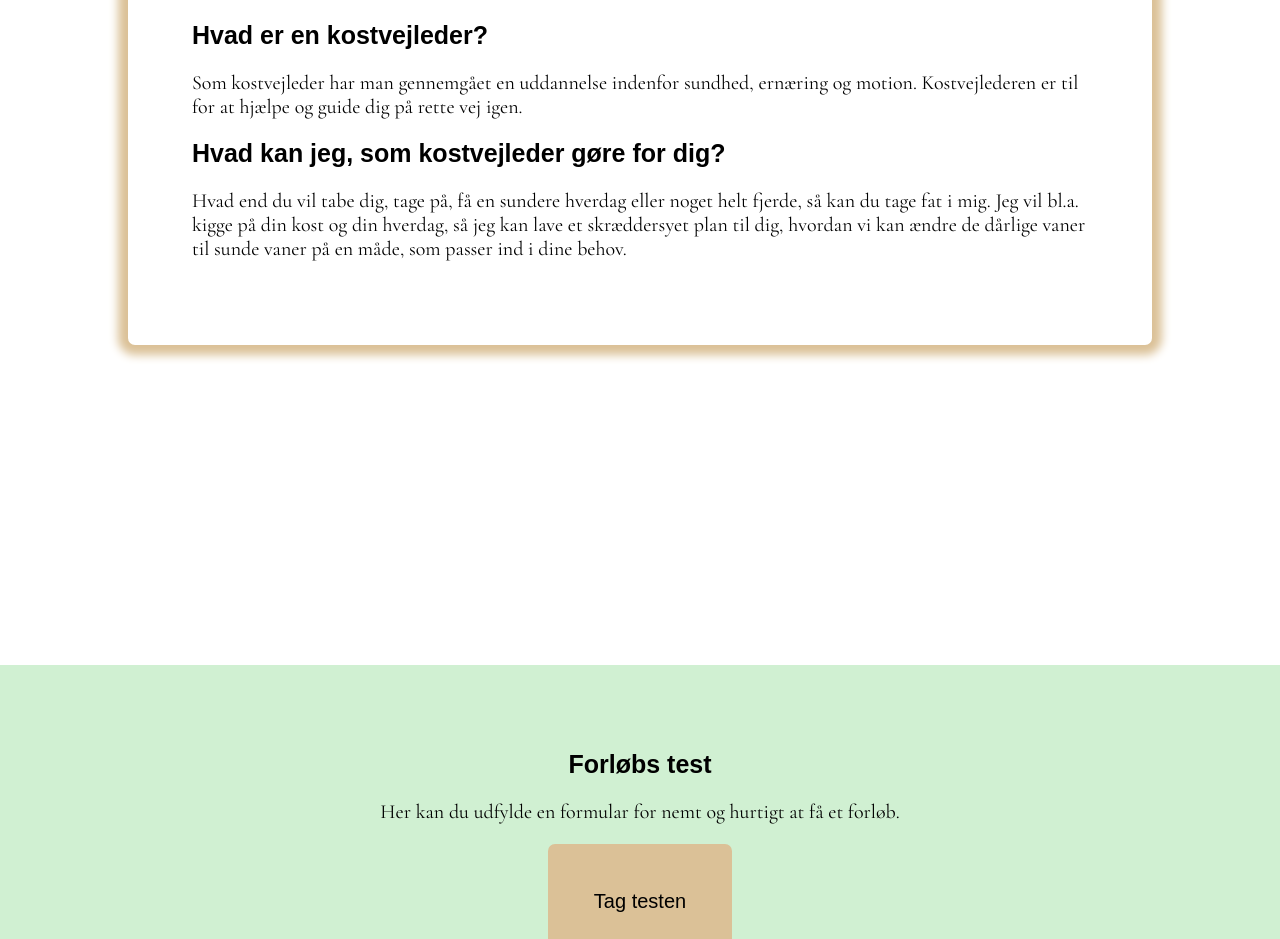
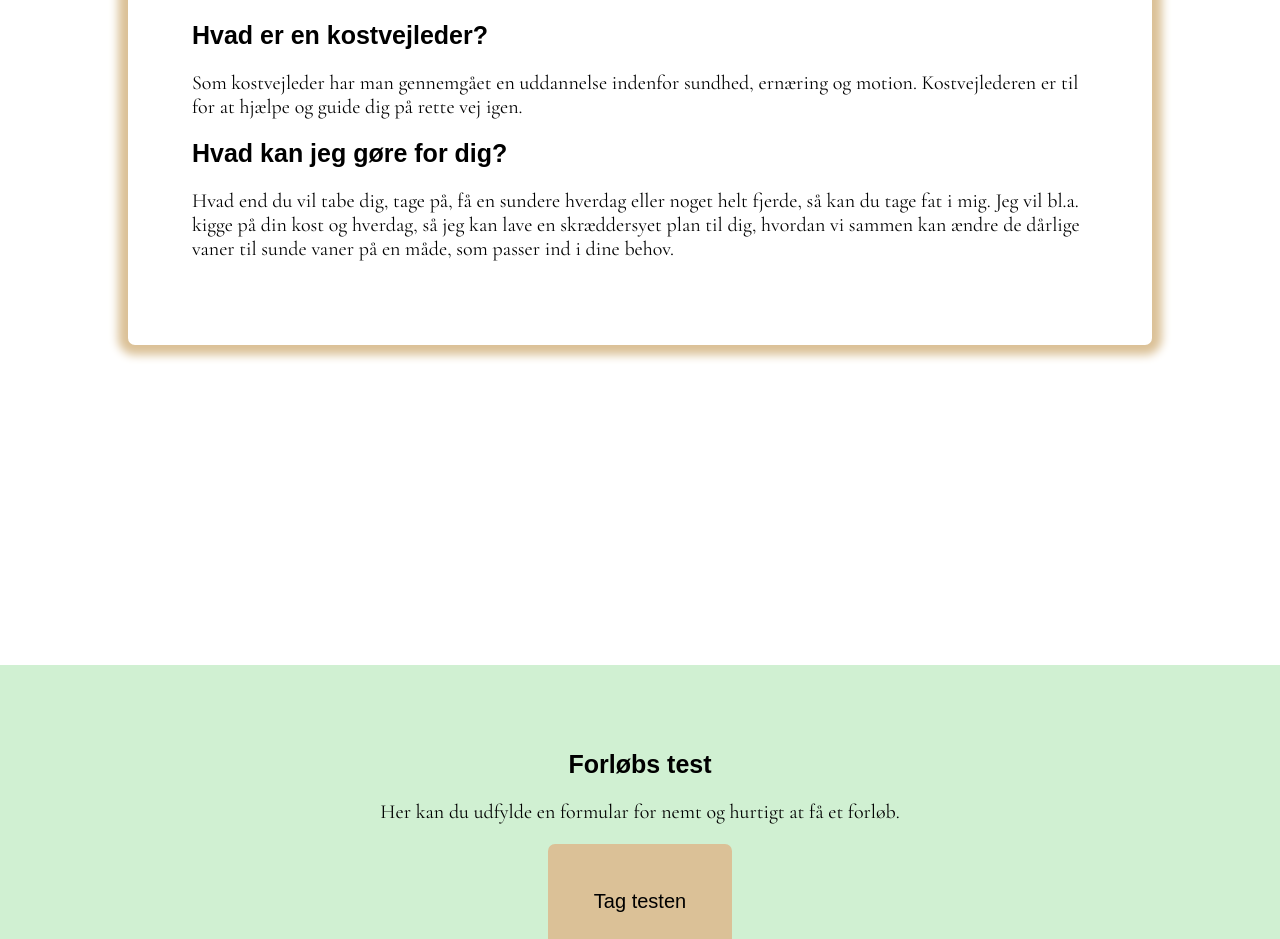
Before and after one commit to dittelh/hygieia, a plain HTML site: page index.html in a window 1280 px wide. Shown: the part 1920-2859 px from the top of the page. Drawn offline with Linux system fonts and the light colour scheme; a web font is replaced by a local one.

Commit message:
spelling

```diff
--- a/index.html
+++ b/index.html
@@ -44,15 +44,15 @@
         </p>
     </section>
     <section>
-        <h1>Hvad kan jeg, som kostvejleder gøre for dig?</h1>
+        <h1>Hvad kan jeg gøre for dig?</h1>
         <p>
             Hvad end du vil tabe dig, tage
             på, få en sundere hverdag eller
             noget helt fjerde, så kan du tage
             fat i mig. Jeg vil bl.a. kigge på din
-            kost og din hverdag, så jeg kan
-            lave et skræddersyet plan til dig,
-            hvordan vi kan ændre de dårlige
+            kost og hverdag, så jeg kan
+            lave en skræddersyet plan til dig,
+            hvordan vi sammen kan ændre de dårlige
             vaner til sunde vaner på en måde,
             som passer ind i dine behov.
         </p>
```
Also changed, not shown: style.css (+0 -14 lines), 1 other file.
